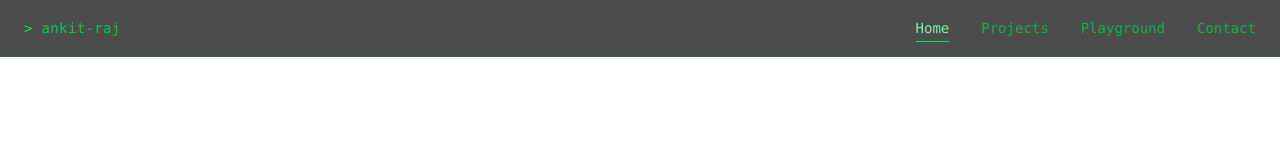
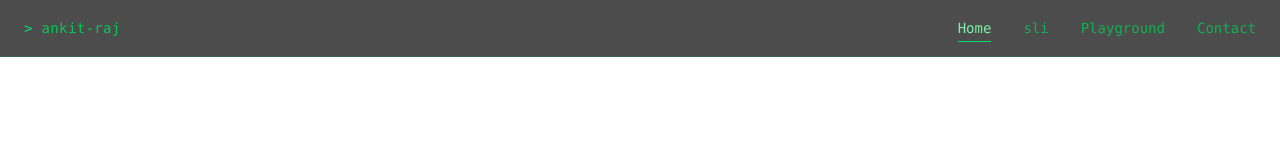
Before and after one commit to ankitRaj10022/ankit_raj_PORTFOLIO, a Next.js app: page / in a window 1280 px wide. Shown: the top 160 px of the page. Built offline with nearby package versions, Linux system fonts and the light colour scheme.

Commit message:
auto-sync

```diff
--- a/componets/navBar.tsx
+++ b/componets/navBar.tsx
@@ -7,7 +7,7 @@ import { usePathname } from "next/navigation";
 
 const NAV_ITEMS = [
   { name: "Home", href: "/" },
-  { name: "Projects", href: "/projects" },
+  { name: "sli", href: "/projects" },
   { name: "Playground", href: "/playground" },
   { name: "Contact", href: "/contact" },
 ];
```
